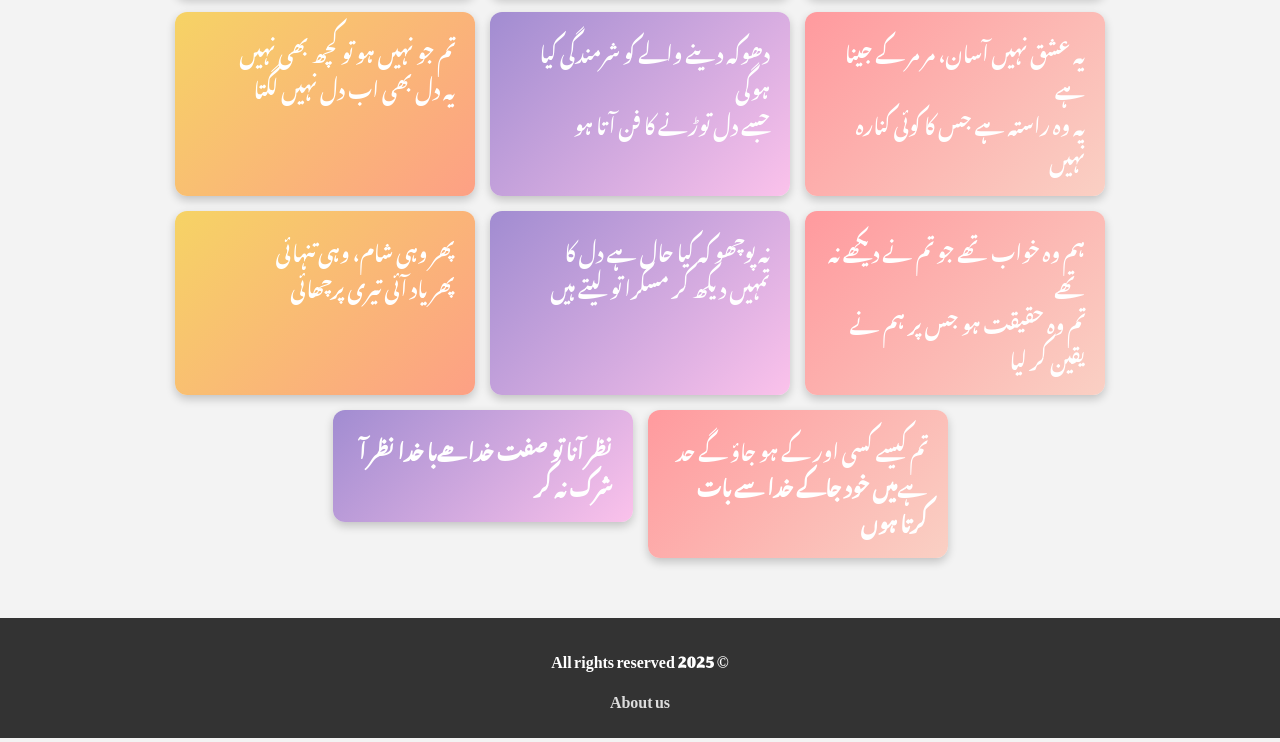
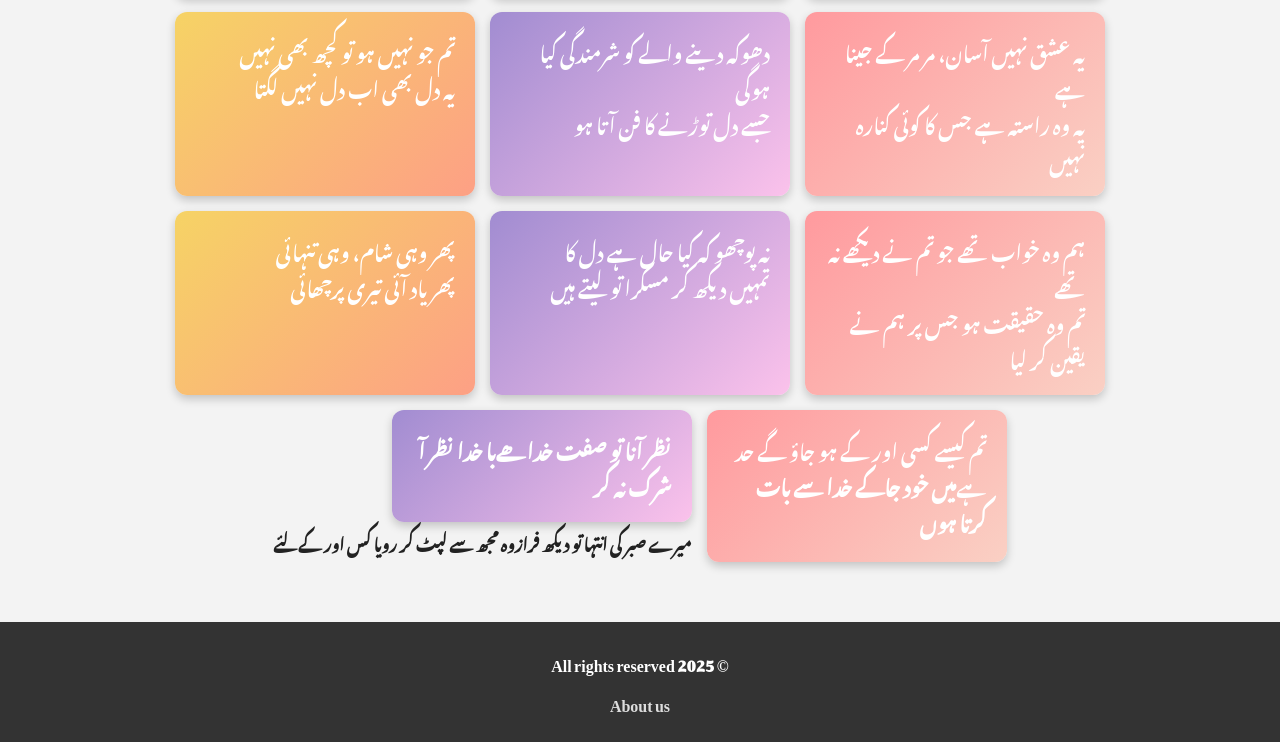
Before and after one commit to Baqir-Khan/Urdu-Poetry, a plain HTML site: page index.html in a window 1280 px wide. Shown: the part 3005-3747 px from the top of the page. Drawn offline with Linux system fonts and the light colour scheme.

Commit message:
Update index.html

```diff
--- a/index.html
+++ b/index.html
@@ -67,6 +67,7 @@
 <div class="poetry-box gradient3">پھر وہی شام، وہی تنہائی<br>پھر یاد آئی تیری پرچھائی</div>
 <div class="poetry-box gradient1">تم کیسے کسی  اور کے ہو جاؤ گے حد ہے<b>میں خود جاکے خدا سے بات کرتا ہوں</div>
 <div class="poetry-box gradient2">نظر آنا تو صفت خدا ھے<b>با خدا نظر آ شرک نہ کر </div>
+ <div="poetry_box gradient3">میرے صبر کی انتہا تو دیکھ فراز<b>وہ مجھ سے لپٹ کر رویا کس اور کےلئے </b>
   </main>
 
   <footer>
```
